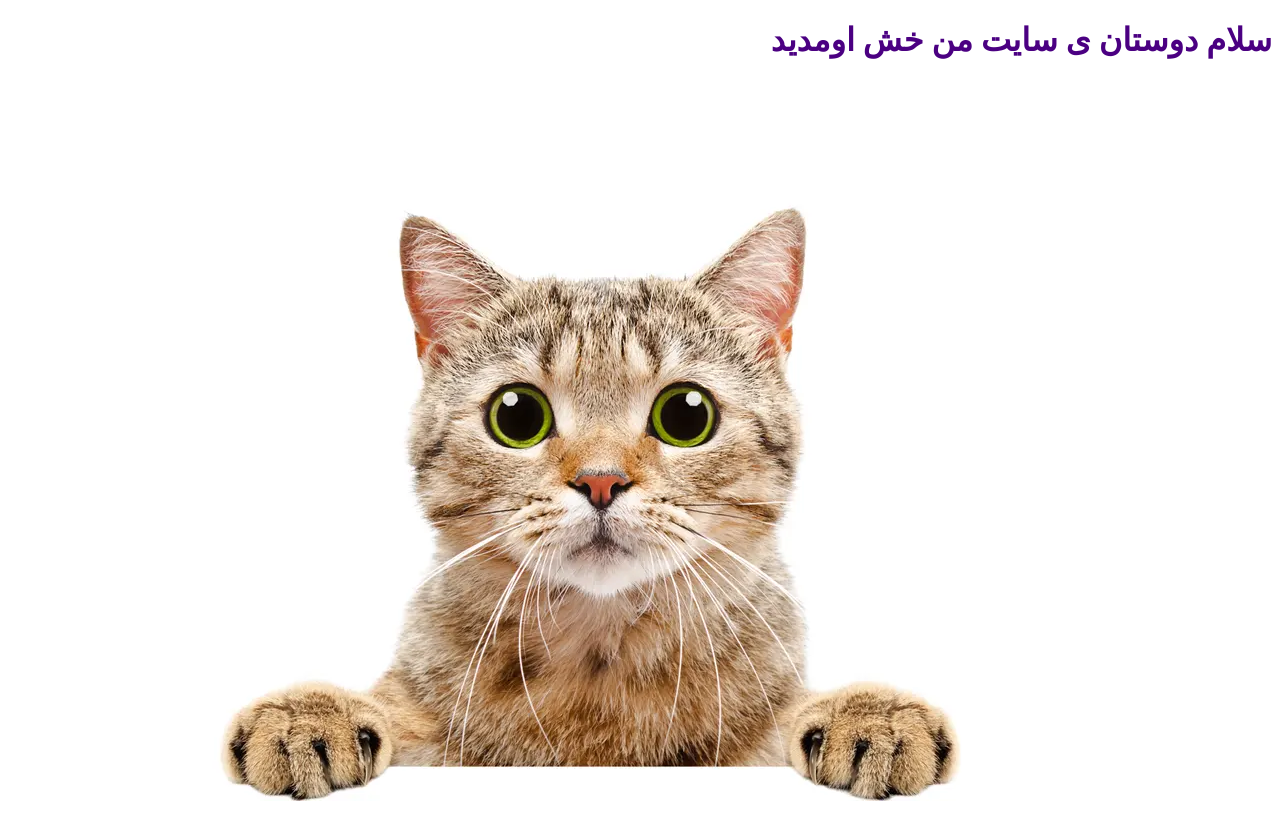
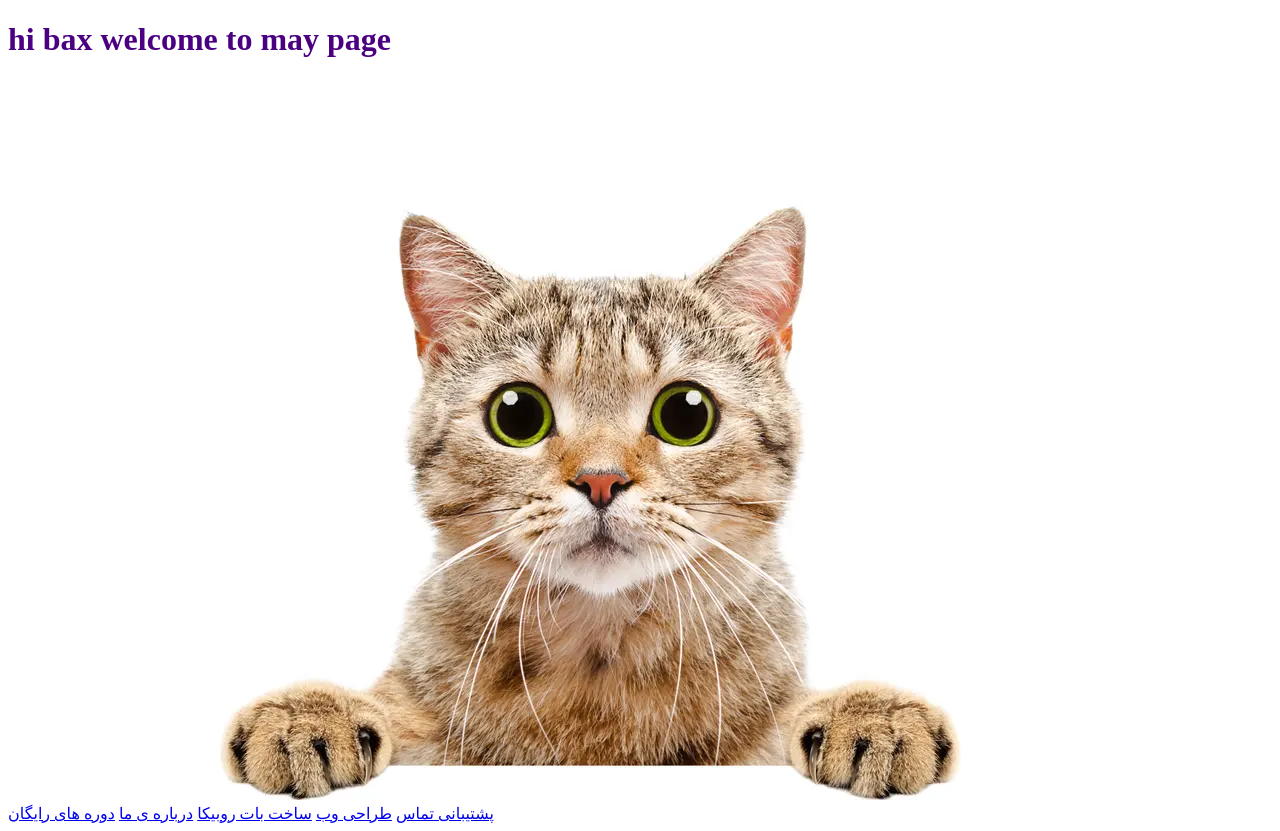
Before and after one commit to matini7i/webi, a plain HTML site: page index.html in a window 1280 px wide. Drawn offline with Linux system fonts and the light colour scheme.

Commit message:
Update index.html

```diff
--- a/index.html
+++ b/index.html
@@ -8,13 +8,29 @@
 </head>
 <link rel="stylesheet" href="style.css">
 <body>
-   <h1 dir="auto" style="color: indigo;border: 2px;" >
-سلام دوستان ی  سایت من خش اومدید
+
+
+
+   <h1 dir="ltr" style="color: indigo;border: 2px;" >
+hi bax welcome to may page
 
    </h1 >
 <img src="image/3683.webp" alt="" >
 
+<nav style="color: id2 red;">
+<a href="#"> پشتیبانی </a id2>
+<a href="#"> تماس</a>
+<a href="#"> طراحی وب</a>
+<a href="#"> ساخت بات روبیکا</a>
+<a href="#"> درباره ی ما</a>
+<a href="#"> دوره های رایگان</a>
 
+
+
+
+
+
+</nav>
 
 
 
```
